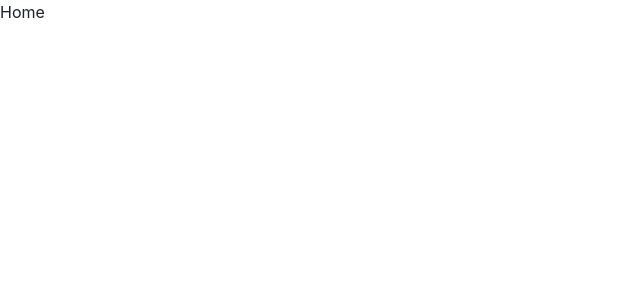
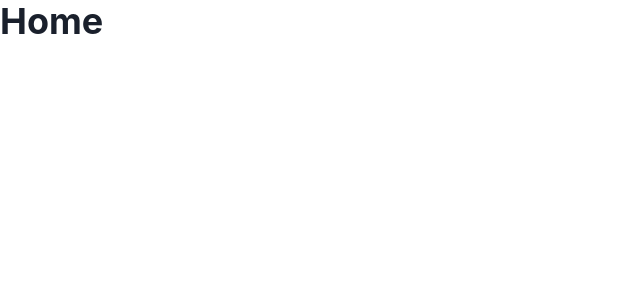
Before and after one commit to eneax/nextjs-chakra-portfolio, a Next.js app: page / in a window 1280 px wide. Shown: the top 300 px of the page, without its empty margins (0-640 px from the left). Built offline with nearby package versions, Linux system fonts and the light colour scheme.

Commit message:
Add Chakra to Home

```diff
--- a/pages/index.js
+++ b/pages/index.js
@@ -1,3 +1,11 @@
-export default function Home() {
-  return <h1>Home</h1>;
-}
+import { Heading } from "@chakra-ui/react";
+
+const Home = () => {
+  return (
+    <>
+      <Heading as="h1">Home</Heading>
+    </>
+  );
+};
+
+export default Home;
```
